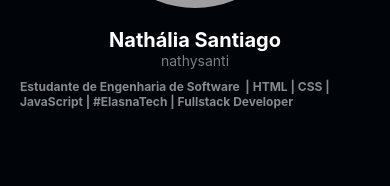
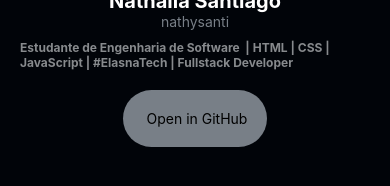
Before and after one commit to nathysanti/Estudando, a React Native app in the folder React Native/AwesomeProject/: screen / in a window 390 px wide. Shown: the part 464-650 px from the top of the page. Built offline with nearby package versions, Linux system fonts and the light colour scheme; grey boxes are pictures that could not be loaded.

Commit message:
:sparkles: feat: Adicionando o Botão

```diff
--- a/React Native/AwesomeProject/App.js
+++ b/React Native/AwesomeProject/App.js
@@ -1,5 +1,5 @@
 import { StatusBar } from 'expo-status-bar';
-import { StyleSheet, Image, Text, View, SafeAreaView } from 'react-native';
+import { StyleSheet, Image, Text, View, SafeAreaView, Pressable} from 'react-native';
 
 const colorGitHub = '#010409';
 const imageProfileGitHub = 'https://avatars.githubusercontent.com/u/65567041?v=4';
@@ -10,9 +10,17 @@
       <StatusBar backgroundColor = {colorGitHub} barStyle = "light-content" />
     <View style = {styles.content}>
       <Image style = {styles.avatar} source = {{uri: imageProfileGitHub}}/>
-      <Text style = {[styles.text,styles.name]}>Nathália Santiago</Text>
-      <Text style = {[styles.text,styles.nickname]}>nathysanti</Text>
-      <Text style = {[styles.text,styles.description]}>Estudante de Engenharia de Software  | HTML | CSS | JavaScript | #ElasnaTech | Fullstack Developer </Text>
+      <Text
+        style = {[styles.text,styles.name]}
+        accessibilityLabel = "Nome: Nathalia Santiago">
+        Nathália Santiago</Text>
+      <Text accessibilityLabel = "Nome de usuario: nathysanti" style = {[styles.text,styles.nickname]}>nathysanti</Text>
+      <Text accessibilityLabel = "Descrição: Estudante de Engenharia de Software  | HTML | CSS | JavaScript | #ElasnaTech | Fullstack Developer" style = {[styles.text,styles.description]}>Estudante de Engenharia de Software  | HTML | CSS | JavaScript | #ElasnaTech | Fullstack Developer </Text>
+      <View>
+        <Pressable onPress={() => console.log('github') }>
+        <Text style = {styles.button}> Open in GitHub</Text>
+        </Pressable>
+      </View>
     </View>
     </SafeAreaView>
   );
@@ -53,4 +61,10 @@
     marginTop:10,
     color:'#878A8D',
   },
+  button:{
+    backgroundColor: '#787F87',
+    padding:20,
+    marginTop:20,
+    borderRadius:100,
+  },
 });
```
